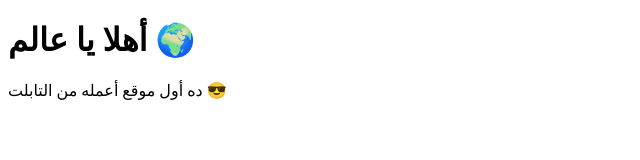
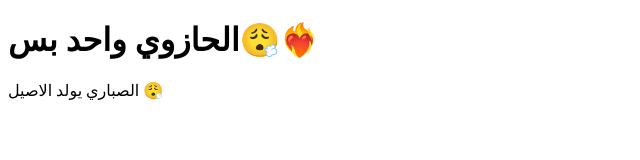
Before and after one commit to sfxxkevo-art/mywebsite, a plain HTML site: page index.html in a window 1280 px wide. Shown: the whole page, without its empty margins (0-640 px from the left). Drawn offline with Linux system fonts and the light colour scheme.

Commit message:
تعديل النص في الموقع

```diff
--- a/index.html
+++ b/index.html
@@ -4,7 +4,7 @@
     <title>موقعي الأول</title>
 </head>
 <body>
-    <h1>أهلا يا عالم 🌍</h1>
-    <p>ده أول موقع أعمله من التابلت 😎</p>
+    <h1>الحازوي واحد بس😮‍💨❤️‍🔥</h1>
+    <p>الصباري يولد الاصيل 😮‍💨</p>
 </body>
 </html>
```
